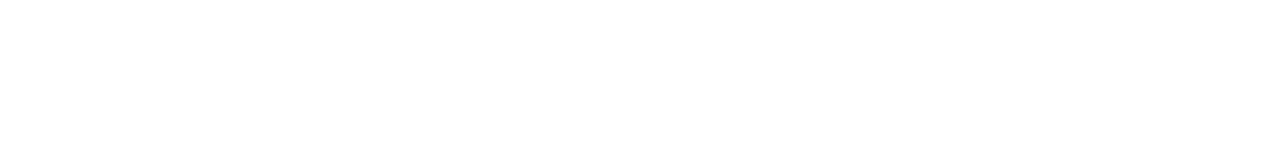
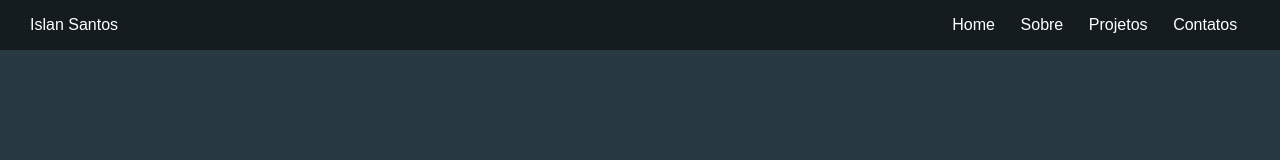
Before and after one commit to Islan-Santos/portifolio, a plain HTML site: page index.html in a window 1280 px wide. Drawn offline with Linux system fonts and the light colour scheme; a web font is replaced by a local one.

Commit message:
chore: criando e estilizando a nav-bar da section home

```diff
--- a/index.html
+++ b/index.html
@@ -4,8 +4,34 @@
     <meta charset="UTF-8">
     <meta name="viewport" content="width=device-width, initial-scale=1.0">
     <title>Portifolio</title>
+    <link rel="stylesheet" href="style.css">
 </head>
+<style>
+
+</style>
 <body>
 
+    <section class="Home">
+        <nav>
+            <a href="#">Islan Santos</a>
+            <ul>
+                <li><a href="#">Home</a></li>
+                <li><a href="#">Sobre</a></li>
+                <li><a href="#">Projetos</a></li>
+                <li><a href="#">Contatos</a></li>
+            </ul>
+        </nav>
+
+        <div class="home-info">
+            <div class="img-profile">
+
+            </div>
+            <div class="info-home">
+
+            </div>
+        </div>
+
+
+    </section>
 </body>
 </html>
--- /dev/null
+++ b/style.css
@@ -0,0 +1,42 @@
+@import url('https://fonts.googleapis.com/css2?family=Preahvihear&display=swap');
+
+* {
+    margin: 0;
+    padding: 0;
+    font-family: Preahvihear , sans-serif;
+}
+
+/* ---------------- Nav-bar -----------------*/
+.Home {
+    height: 100vh;
+    width: 100%;
+    background-color: rgb(40, 57, 65);
+}
+.Home nav {
+    background-color: rgba(0, 0, 0, 0.5);
+    height: 50px;
+    display: flex;
+    justify-content: space-between;
+    padding: 0 30px;
+    align-items: center;
+}
+
+.Home ul {
+    list-style: none;
+    display: flex;
+}
+
+.Home a {
+    text-decoration: none;
+    color: #ffffff;
+    border-radius: 10px;
+}
+
+.Home ul a {
+    padding: 0 0.8rem;
+}
+
+.Home nav ul a:hover {
+    background-color: rgba(0, 0, 0, 0.3);;
+}
+/* -----------------------------------------*/
```
